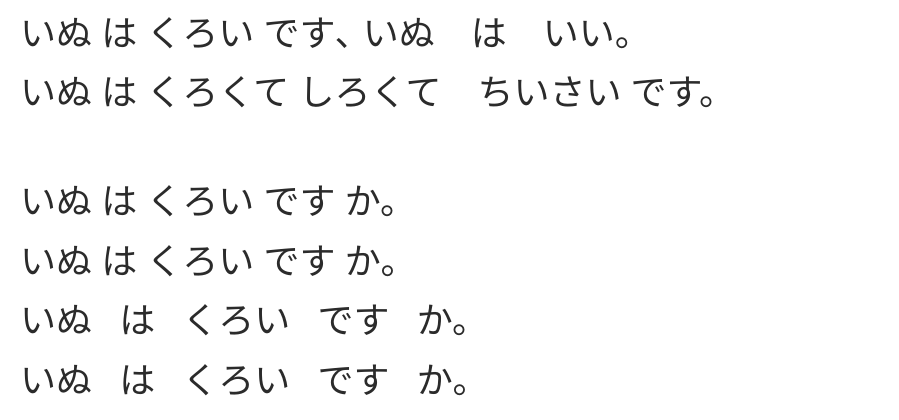
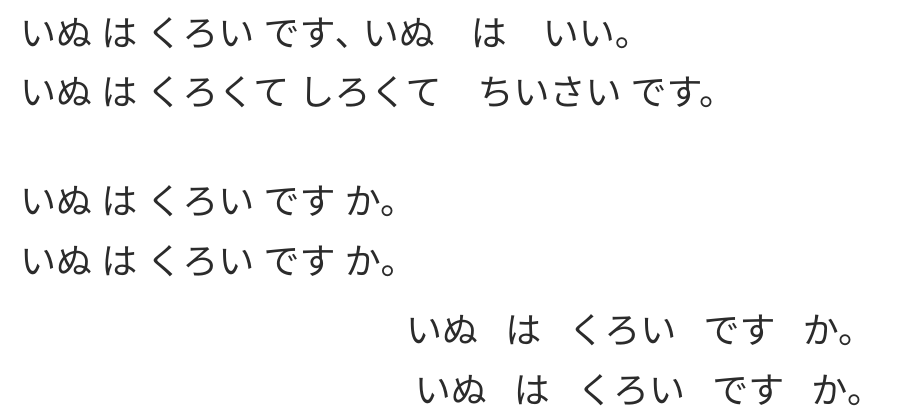
Before and after one commit to hologramber/Kairozu-Production, a Django app: a page that uses sandbox/templates/sandbox/appleview.html in a window 1280 px wide. Shown: the part 1673-2093 px from the top of the page, without its empty margins (0-899 px from the left). Before the commit the page ends 2069 px from the top, so only its background shows below. Run offline with Django 3.2, Linux system fonts and the light colour scheme; parts of the project's set-up code (start-up, migrations or seed data) failed here and were passed over; some libraries are stand-ins or nearby versions.

Commit message:
appleview test 5

```diff
--- a/sandbox/templates/sandbox/appleview.html
+++ b/sandbox/templates/sandbox/appleview.html
@@ -58,6 +58,10 @@ word-break: keep-all; }
     <br /><br />
     <h1>いぬ は くろい です か。</h1>
     <h1>いぬ は くろい です か｡</h1>
-    <h1 class="lessonhead wordsp0-5">いぬ は くろい です か。</h1>
-    <h1 class="lessonhead wordsp0-5">いぬ は くろい です か｡</h1>
+    <div class="fc-general-col">
+        <div class="center-block text-align-center">
+            <h1 class="lessonhead wordsp0-5">いぬ は くろい です か。</h1>
+            <h1 class="lessonhead wordsp0-5">いぬ は くろい です か｡</h1>
+        </div>
+    </div>
 {% endblock %}
```
